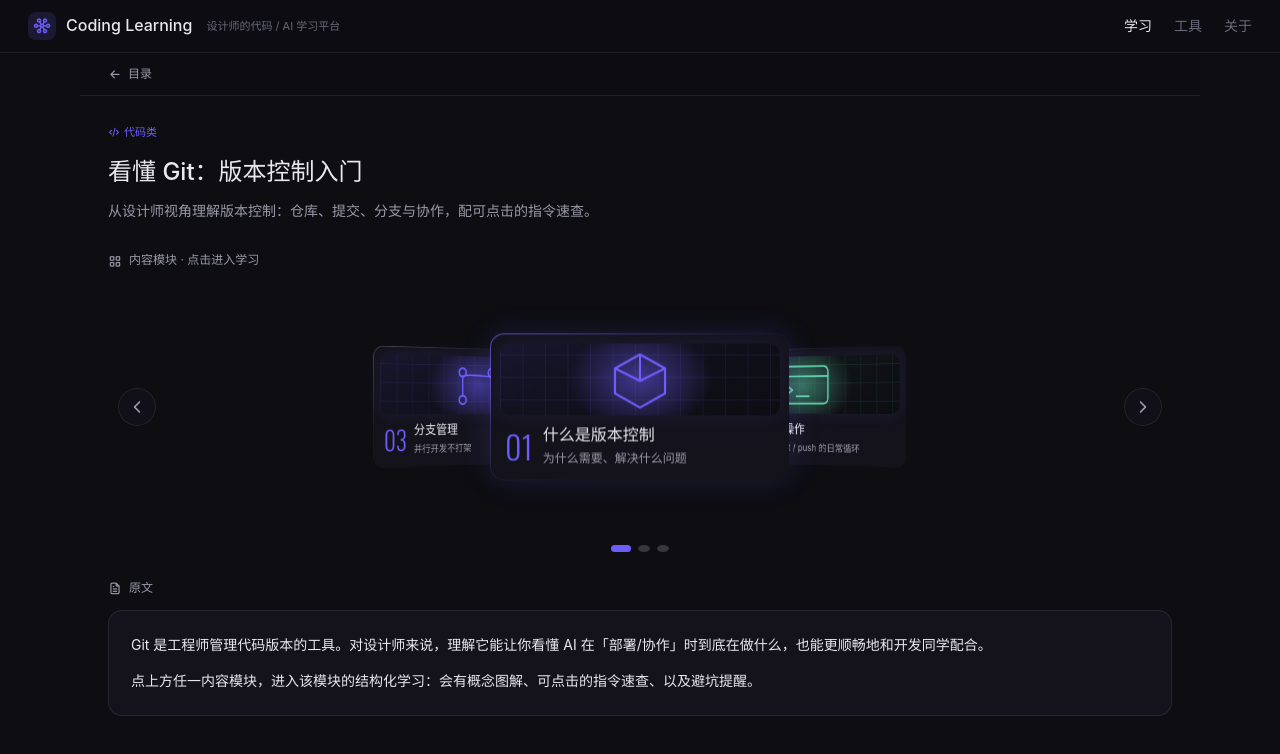
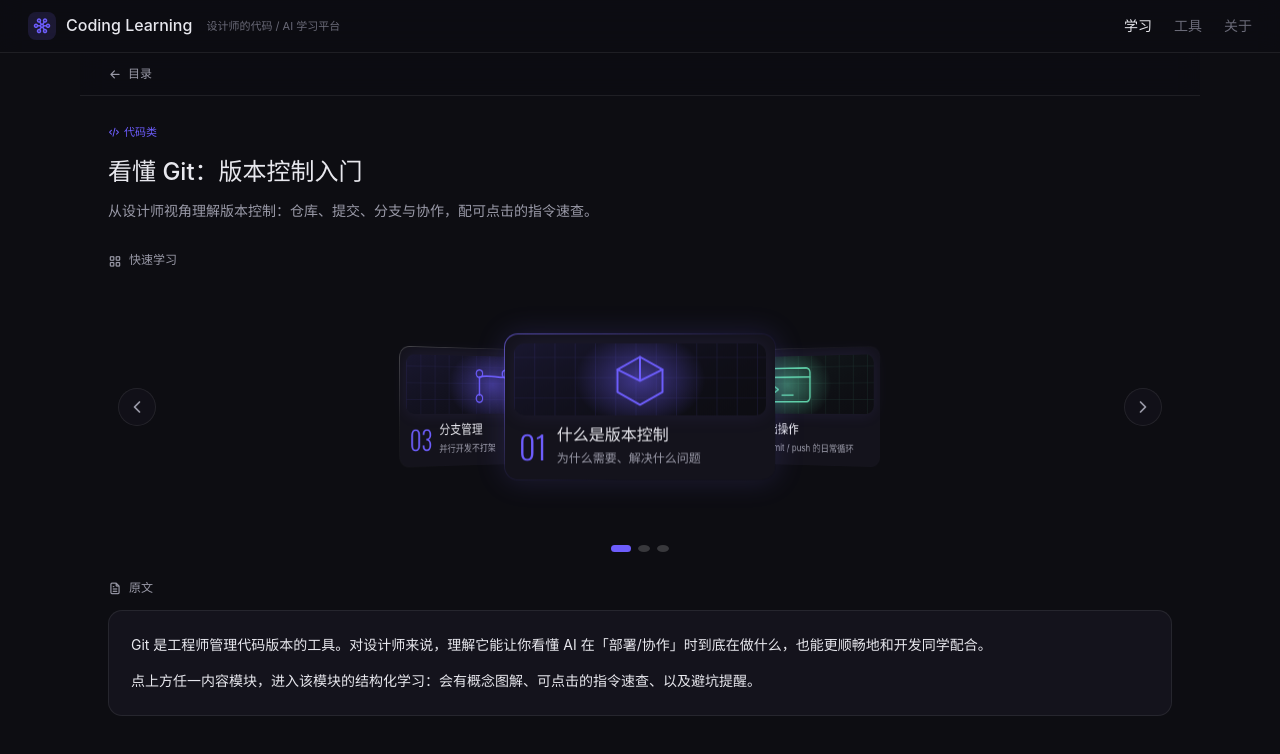
Before and after one commit to lmqinsydney-lab/coding-learning, a React (Vite) app: page /article/git-basics in a window 1280 px wide. Shown: the top 754 px of the page. Built offline with nearby package versions, Linux system fonts and the light colour scheme.

Commit message:
style: 模块区文案改「快速学习」+ coverflow 卡片收窄
Co-Authored-By: Claude Opus 4.8 <noreply@anthropic.com>

```diff
--- a/src/shell/ArticlePage.tsx
+++ b/src/shell/ArticlePage.tsx
@@ -41,9 +41,9 @@ export function ArticlePage() {
         <p style={{ color: 'var(--text-secondary)', marginTop: 6 }}>{article.summary}</p>
       </div>
 
-      {/* 第一层：内容模块信息图（中心辐射） */}
+      {/* 第一层：内容模块 coverflow */}
       <div className="outline-label">
-        <Icon name="layout-grid" size={14} /> 内容模块 · 点击进入学习
+        <Icon name="layout-grid" size={14} /> 快速学习
       </div>
       <ModuleGraph modules={article.contentModules} onOpen={openModule} />
 
--- a/src/shell/ModuleGraph.tsx
+++ b/src/shell/ModuleGraph.tsx
@@ -70,7 +70,7 @@ export function ModuleGraph({
     else if (dx < -45) go(1)
   }
 
-  const cardW = Math.round(Math.min(300, Math.max(212, width * 0.4)))
+  const cardW = Math.round(Math.min(272, Math.max(200, width * 0.36)))
   const step = cardW * 0.6
 
   const styleFor = (i: number) => {
```
